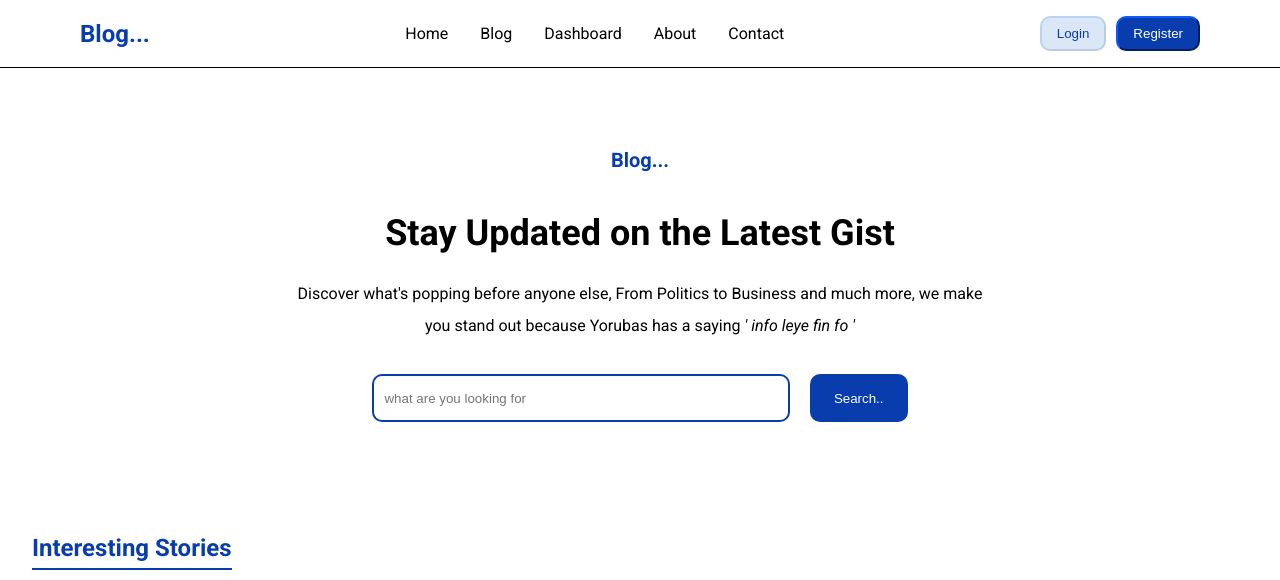
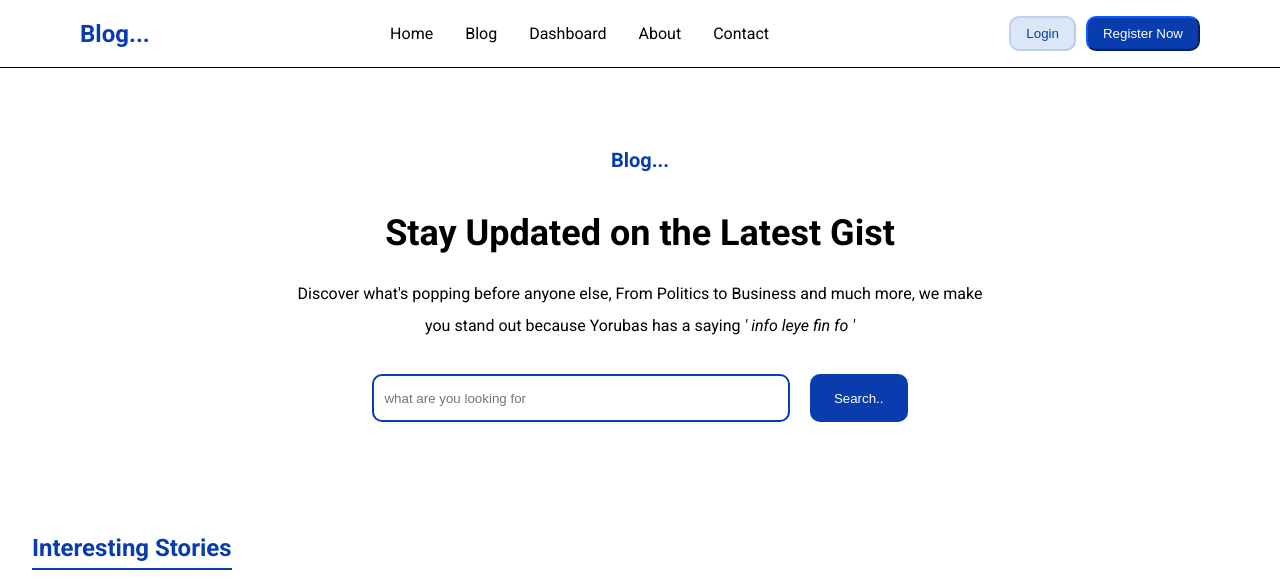
Before and after one commit to Decoditor/blog, a plain HTML site: page index.html in a window 1280 px wide. Shown: the top 580 px of the page. Drawn offline with Linux system fonts and the light colour scheme.

Commit message:
Update index.html
add now to register button

```diff
--- a/index.html
+++ b/index.html
@@ -26,7 +26,7 @@
             <button class="btn">Login</button>
           </a>
           <a href="register.html" id="register">
-            <button class="btn">Register</button>
+            <button class="btn">Register Now</button>
           </a>
         </div>
         <a href="dashboard.html" class="user">
```
